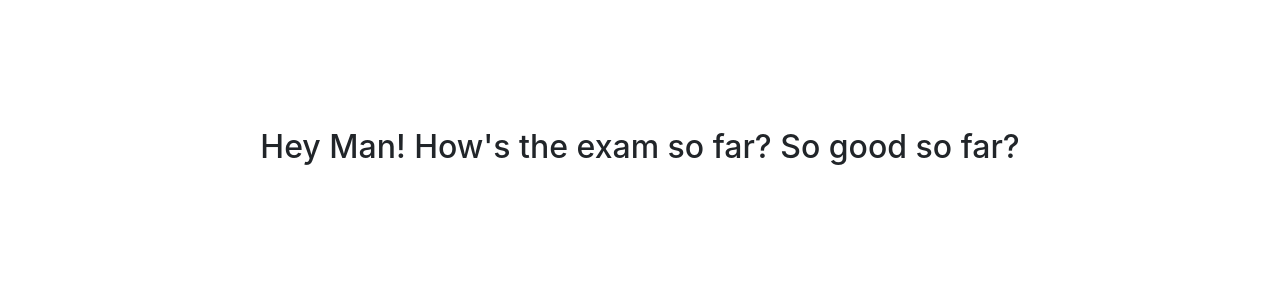
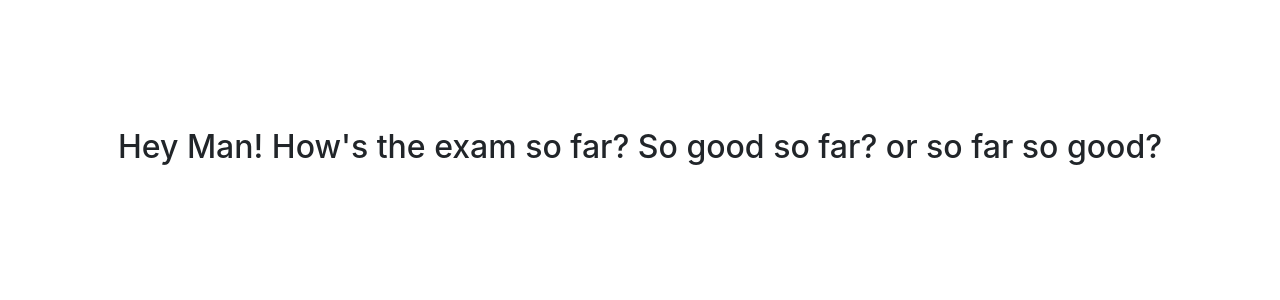
Before and after one commit to RonieGSS/applicant-exam, a PHP site: template src/app/View/Users/index.php in a window 1280 px wide. Shown: the top 300 px of the page. Run offline with PHP 8.4, Linux system fonts and the light colour scheme; the template is opened without the code that fills it, so the values that code supplies are empty.

Commit message:
Modified Users/index.php

```diff
--- a/src/app/View/Users/index.php
+++ b/src/app/View/Users/index.php
@@ -1 +1 @@
-<h2 class="text-center">Hey Man! How's the exam so far? So good so far?</h2>
+<h2 class="text-center">Hey Man! How's the exam so far? So good so far? or so far so good?</h2>
```
